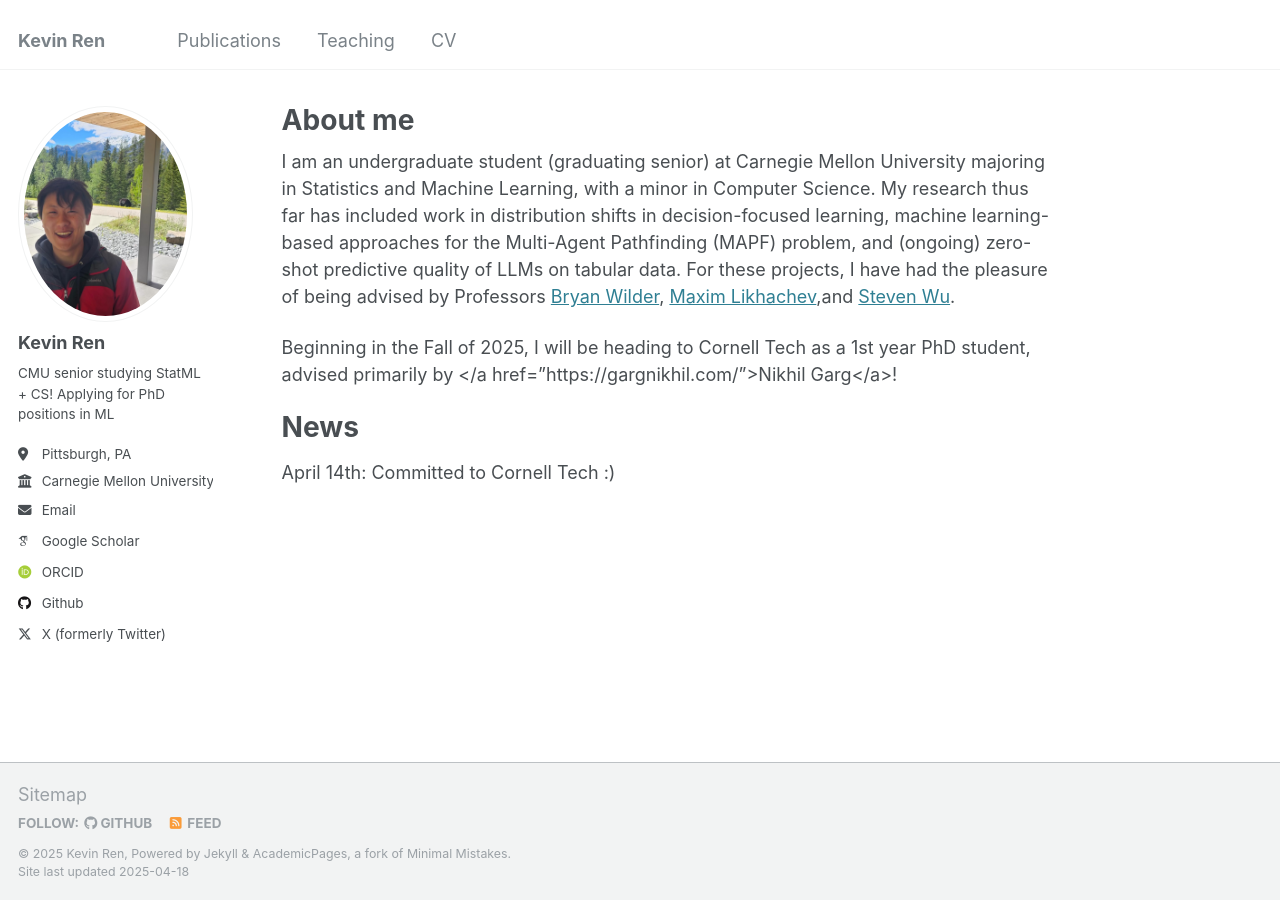
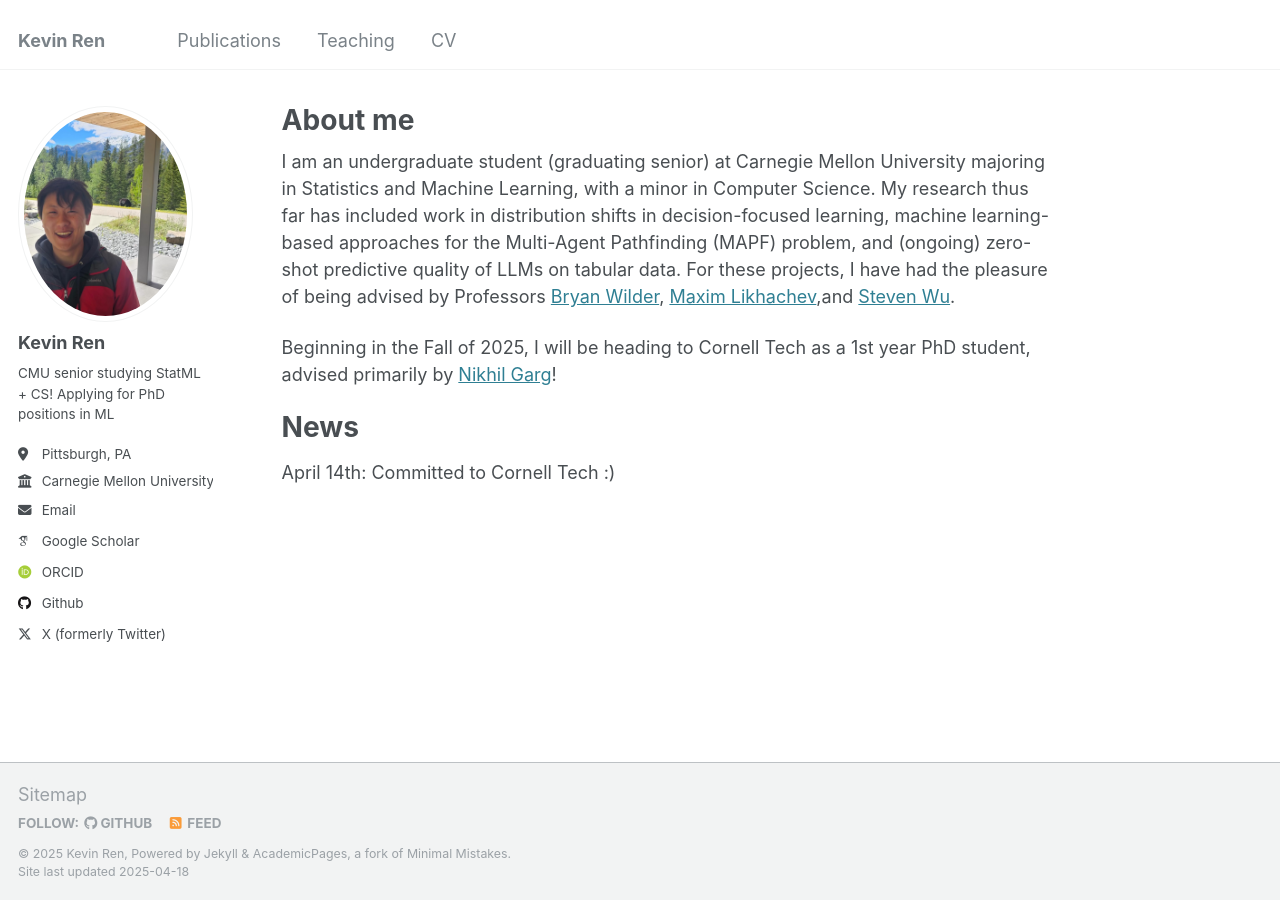
Before and after one commit to renkevin9/renkevin9.github.io, a Jekyll site: the page built from _pages/about.md, in a window 1280 px wide. Built offline with Jekyll 4.4.1, drawn with Linux system fonts in a browser that asks for light colours; some web fonts are replaced.

Commit message:
update nikhil link

```diff
--- a/_pages/about.md
+++ b/_pages/about.md
@@ -9,7 +9,7 @@ redirect_from:
 
 I am an undergraduate student (graduating senior) at Carnegie Mellon University majoring in Statistics and Machine Learning, with a minor in Computer Science. My research thus far has included work in distribution shifts in decision-focused learning, machine learning-based approaches for the Multi-Agent Pathfinding (MAPF) problem, and (ongoing) zero-shot predictive quality of LLMs on tabular data. For these projects, I have had the pleasure of being advised by Professors <a href="https://bryanwilder.github.io/">Bryan Wilder</a>, <a href="https://www.cs.cmu.edu/~maxim/">Maxim Likhachev</a>,and <a href="https://zstevenwu.com/">Steven Wu</a>.
 
-Beginning in the Fall of 2025, I will be heading to Cornell Tech as a 1st year PhD student, advised primarily by </a href="https://gargnikhil.com/">Nikhil Garg</a>!
+Beginning in the Fall of 2025, I will be heading to Cornell Tech as a 1st year PhD student, advised primarily by <a href="https://gargnikhil.com/">Nikhil Garg</a>!
 
 <h1>News</h1>
 
```
